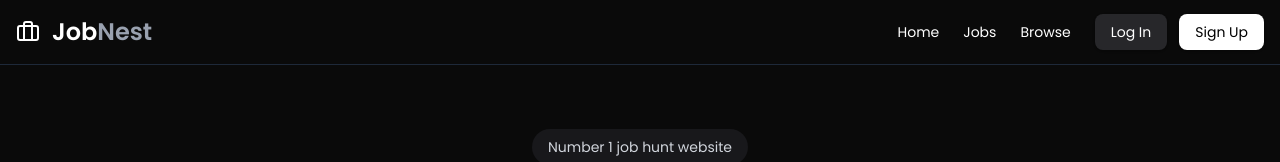
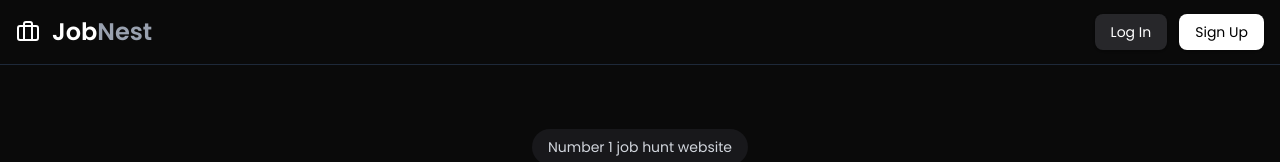
Before and after one commit to patanjalisharma/JobNest, a React (Vite) app in the folder frontend/: page / in a window 1280 px wide. Shown: the top 162 px of the page. Built offline with nearby package versions, Linux system fonts and the light colour scheme; no server answers.

Commit message:
nav tweaks

```diff
--- a/frontend/src/components/shared/NavBar.jsx
+++ b/frontend/src/components/shared/NavBar.jsx
@@ -115,7 +115,7 @@ const NavBar = () => {
           </Popover>
         </div>
         <div className="flex items-center gap-6">
-          <ul className="flex gap-6 text-sm font-medium">
+          <ul className="flex gap-6 text-sm font-medium sm:hidden">
             {user && user.role === "admin" ? (
               <>
                 <li>
```
